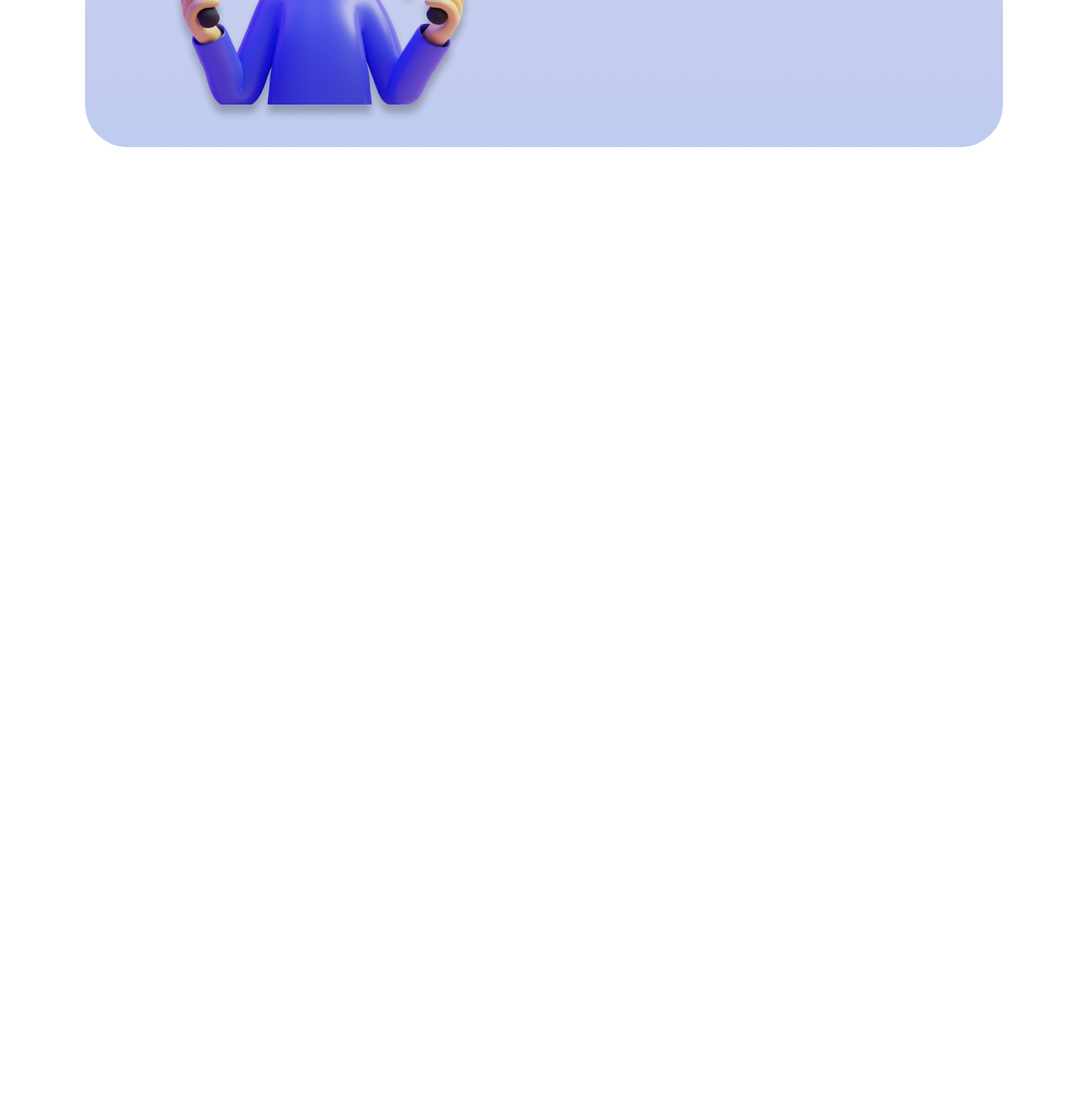
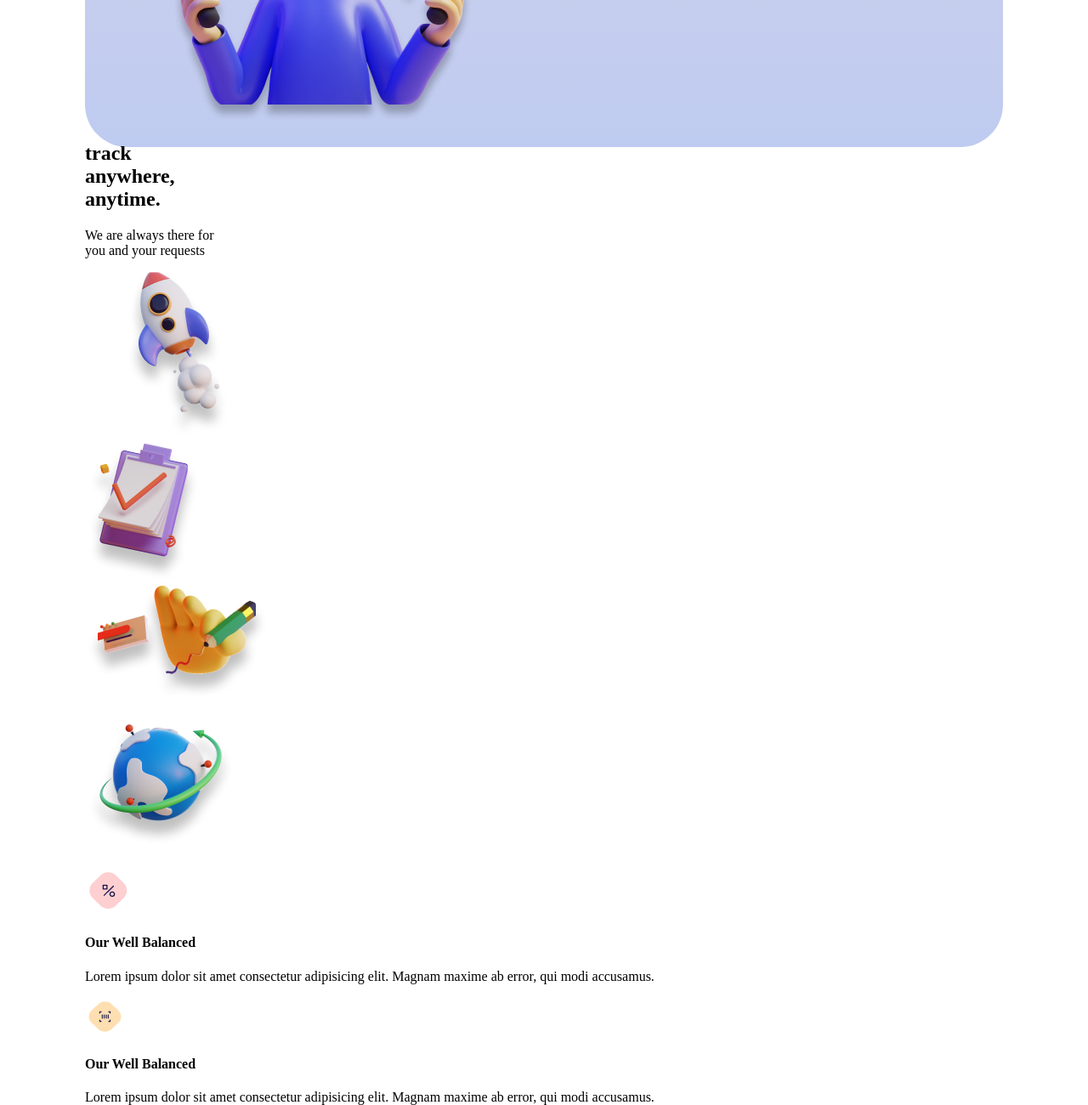
Before and after one commit to constyejin/UI_templates, a plain HTML site: page Creative/index.html in a window 1280 px wide. Shown: the part 775-2075 px from the top of the page at 85% size. Before the commit the page ends 948 px from the top, so only its background shows below. Drawn offline with Linux system fonts and the light colour scheme.

Commit message:
📝 Markup complete

```diff
--- a/Creative/index.html
+++ b/Creative/index.html
@@ -59,6 +59,53 @@
         <img src="./assets/images/main.png" alt="">
       </div>
     </section>
+
+    <section>
+      <div>
+        <h2>
+          track <br>
+          anywhere, <br>
+          anytime.
+        </h2>
+        <p>
+          We are always there for <br>
+          you and your requests
+        </p>
+      </div>
+
+      <div>
+        <div>
+          <img src="./assets/images/roket.png" alt="">
+        </div>
+        <div>
+          <img src="./assets/images/check.png" alt="">
+        </div>
+        <div>
+          <img src="./assets/images/pencil.png" alt="">
+        </div>
+        <div>
+          <img src="./assets/images/earth.png" alt="">
+        </div>
+      </div>
+
+      <div>
+        <div>
+          <img src="./assets/images/balance.png" alt="">
+          <div>
+            <h4>Our Well Balanced</h4>
+            <p>Lorem ipsum dolor sit amet consectetur adipisicing elit. Magnam maxime ab error, qui modi accusamus.</p>
+          </div>
+        </div>
+
+        <div>
+          <img src="./assets/images/barcode.png" alt="">
+          <div>
+            <h4>Our Well Balanced</h4>
+            <p>Lorem ipsum dolor sit amet consectetur adipisicing elit. Magnam maxime ab error, qui modi accusamus.</p>
+          </div>
+        </div>
+      </div>
+    </section>
   </div>
 </body>
 </html>
```
